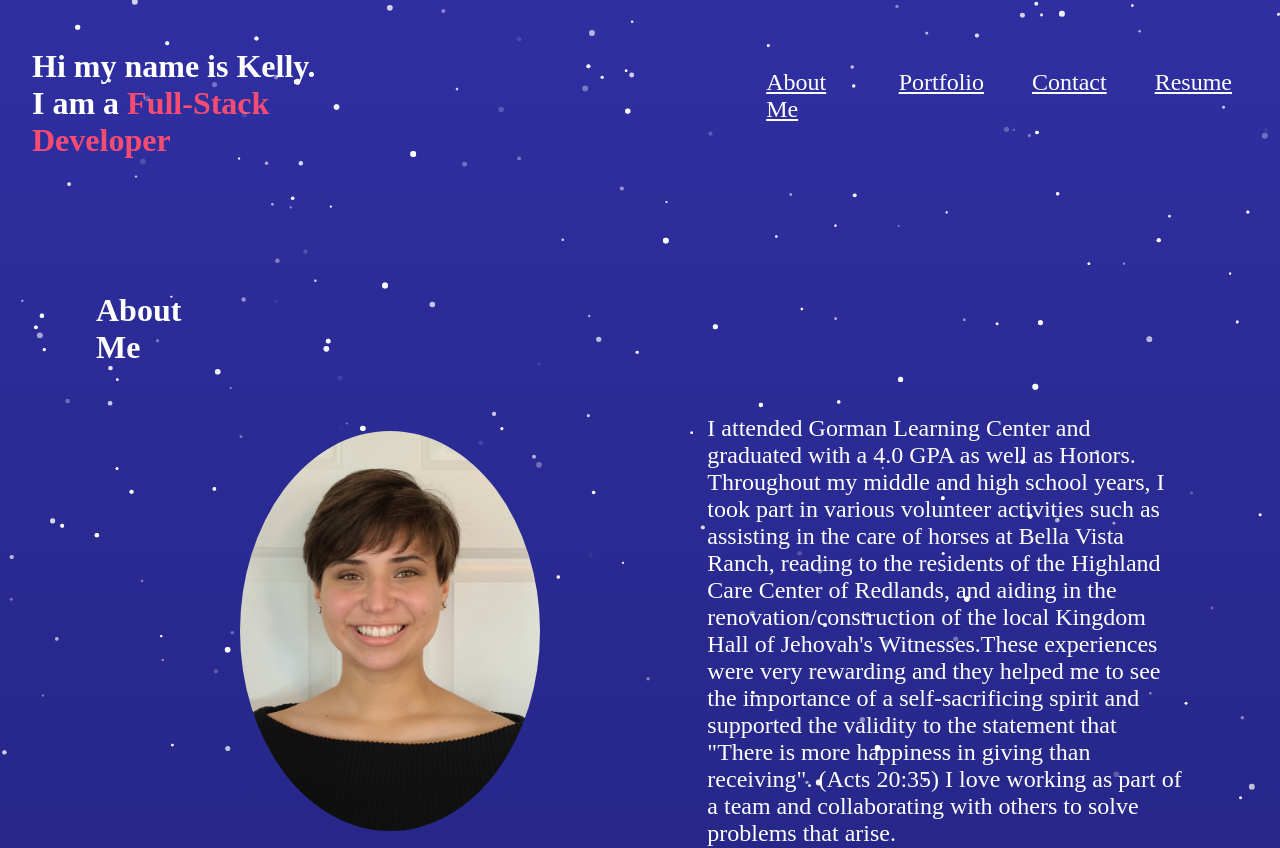
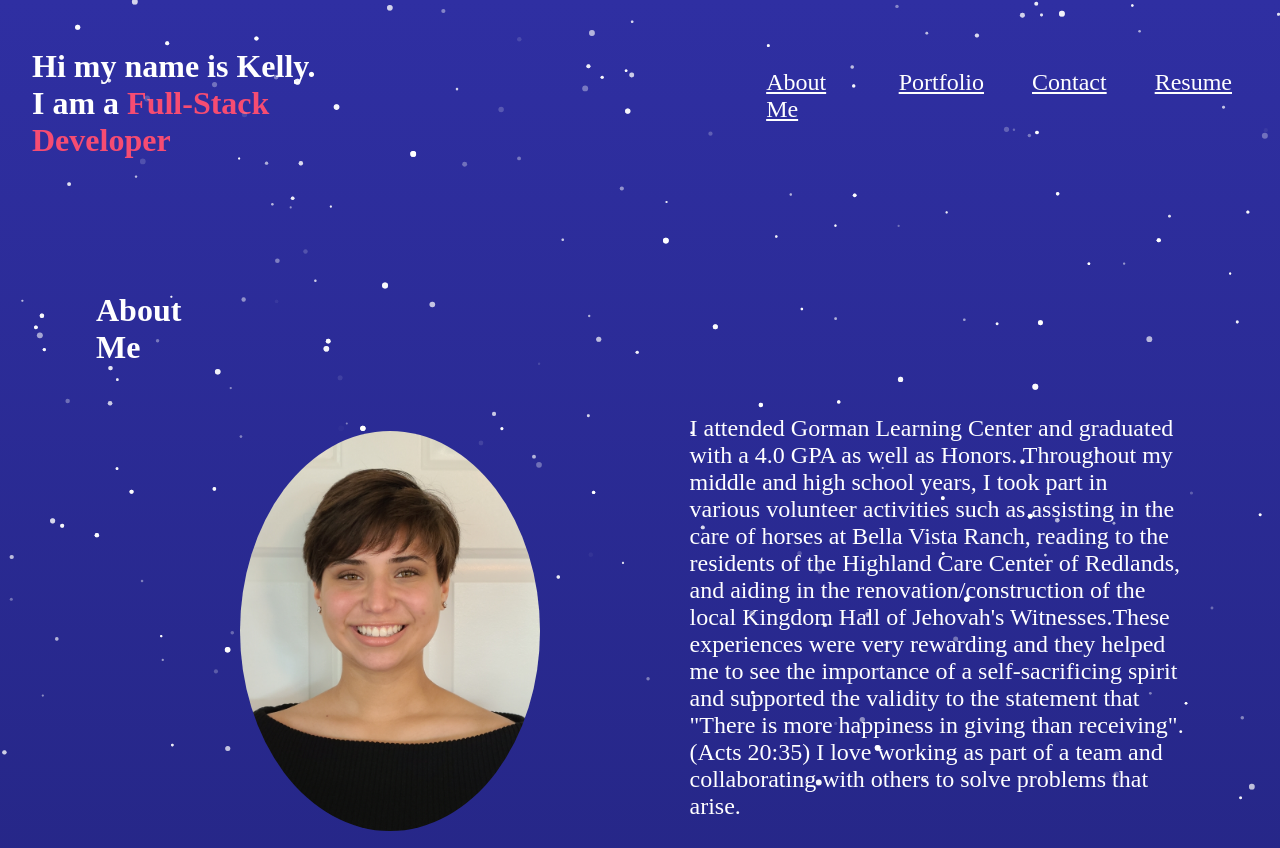
Before and after one commit to Krcano/Kelly-Cano, a React (Create React App) app in the folder kelly-cano/: page / in a window 1280 px wide. Shown: the top 848 px of the page. Built offline with nearby package versions, Linux system fonts and the light colour scheme.

Commit message:
added necessary scripts for deployment

```diff
--- a/kelly-cano/package.json
+++ b/kelly-cano/package.json
@@ -2,6 +2,7 @@
   "name": "kelly-cano",
   "version": "0.1.0",
   "private": true,
+  "homepage": "https://Krcano.github.io/kelly-r-cano",
   "dependencies": {
     "@testing-library/jest-dom": "^5.16.1",
     "@testing-library/react": "^12.1.2",
@@ -14,6 +15,8 @@
     "web-vitals": "^2.1.3"
   },
   "scripts": {
+    "predeploy": "npm run build",
+    "deploy": "gh-pages -d build",
     "start": "react-scripts start",
     "build": "react-scripts build",
     "test": "react-scripts test",
--- a/kelly-cano/src/app.css
+++ b/kelly-cano/src/app.css
@@ -17,7 +17,7 @@
 .aboutMeP {
   display: flex;
   font-size: 1.5em;
-  width: 500px;
+  width: 600px;
   margin-left: 20em;
   margin-top: 5em;
 }
@@ -45,7 +45,7 @@
   font-family: serif;
   margin-bottom: 20px;
   font-size: 1.25em;
-  color: rgb(231, 226, 226);
+  color: black;
 }
 .form textarea {
   height: 150px;
```
Also changed, not shown: 1 other file (tests, documents, lock files or other folders).
